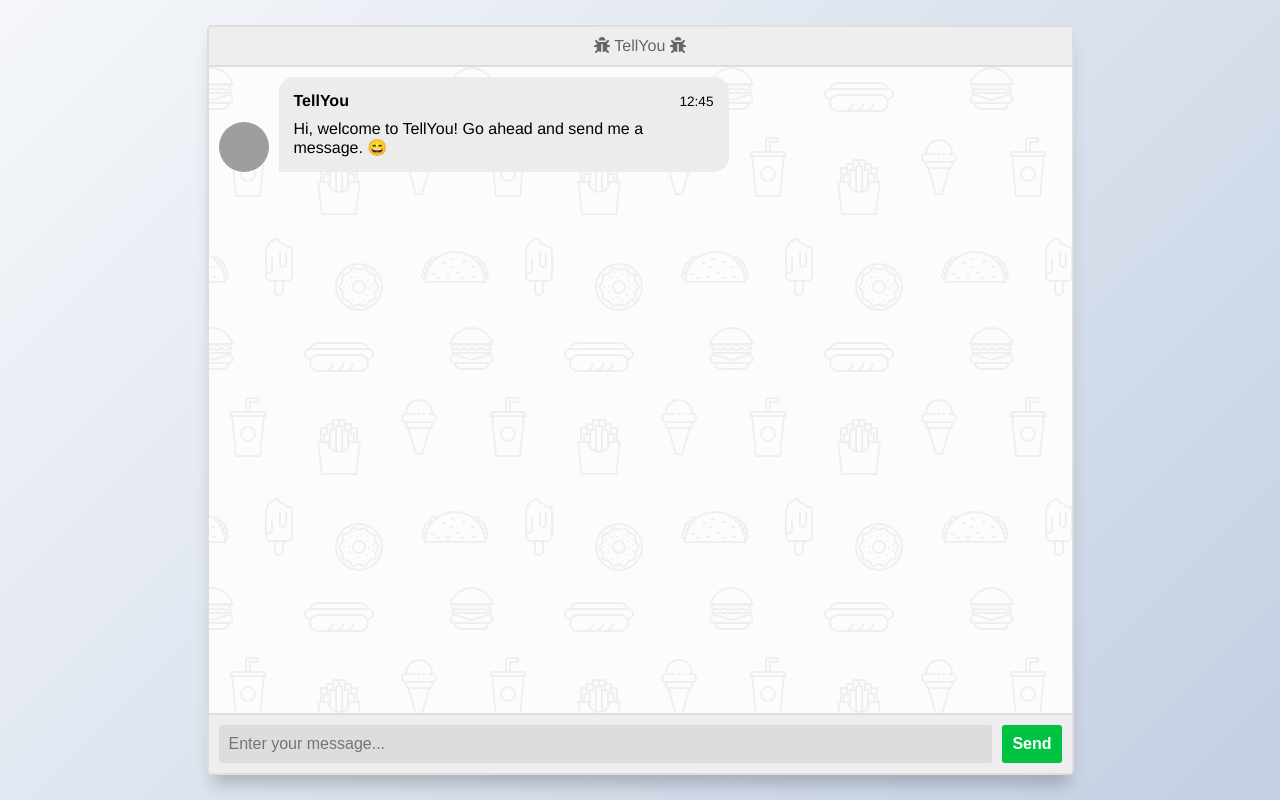
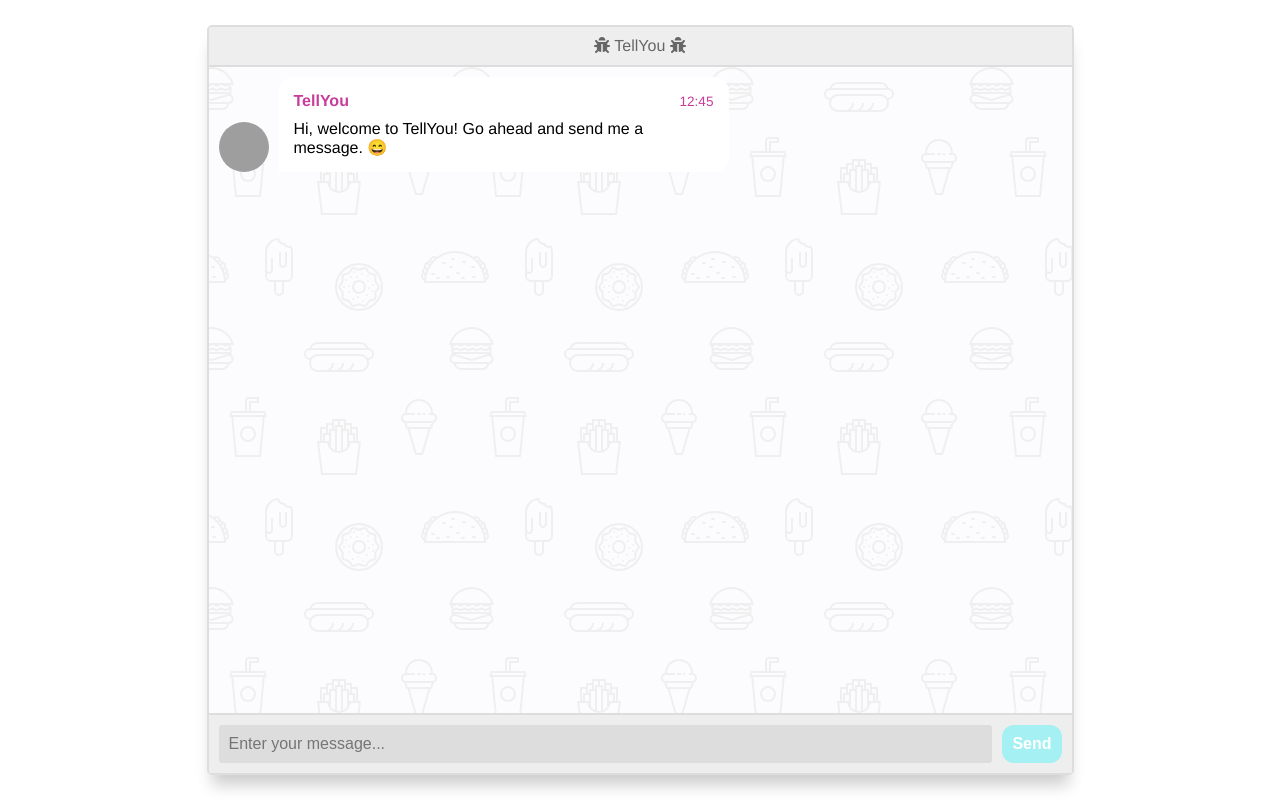
Before and after one commit to balintdecsi/junctionx23-aa, a Flask app: page / in a window 1280 px wide. Run offline with Flask 3, Linux system fonts and the light colour scheme; some libraries are stand-ins or nearby versions; grey boxes are pictures that could not be loaded.

Commit message:
color changes

```diff
--- a/static/styles/style.css
+++ b/static/styles/style.css
@@ -1,8 +1,8 @@
 :root {
-    --body-bg: linear-gradient(135deg, #f5f7fa 0%, #c3cfe2 100%);
-    --msger-bg: #fff;
+    body-bg: #ffffff;
+    msger-bg: #ffffff;
     --border: 2px solid #ddd;
-    --left-msg-bg: #ececec;
+    --left-msg-bg: #ffffff;
     --right-msg-bg: #579ffb;
   }
 
@@ -23,7 +23,7 @@
     justify-content: center;
     align-items: center;
     height: 100vh;
-    background-image: var(--body-bg);
+    background-color: var(--body-bg);
     font-family: Helvetica, sans-serif;
   }
 
@@ -33,7 +33,8 @@
     justify-content: space-between;
     width: 100%;
     max-width: 867px;
-    margin: 25px 10px;
+    margin-left: auto;
+    margin-right: auto;
     height: calc(100% - 50px);
     border: var(--border);
     border-radius: 5px;
@@ -93,10 +94,12 @@
     justify-content: space-between;
     align-items: center;
     margin-bottom: 10px;
+    color:#C83C9A;
   }
   .msg-info-name {
     margin-right: 10px;
     font-weight: bold;
+    color:#C83C9A;
   }
   .msg-info-time {
     font-size: 0.85em;
@@ -117,7 +120,11 @@
   .right-msg .msg-img {
     margin: 0 0 0 10px;
   }
-
+   .msg-info-text {
+    margin-right: 10px;
+    font-weight: bold;
+    color:#C83C9A;
+  }
   .msger-inputarea {
     display: flex;
     padding: 10px;
@@ -136,14 +143,16 @@
   }
   .msger-send-btn {
     margin-left: 10px;
-    background: rgb(0, 196, 65);
-    color: #fff;
+    background-color: #A5F0F3;
+    border: none;
+    color: white;
     font-weight: bold;
+    border-radius: 12px;
     cursor: pointer;
     transition: background 0.23s;
   }
   .msger-send-btn:hover {
-    background: rgb(0, 180, 50);
+    background: #A64E4EA;
   }
 
   .msger-chat {
```
